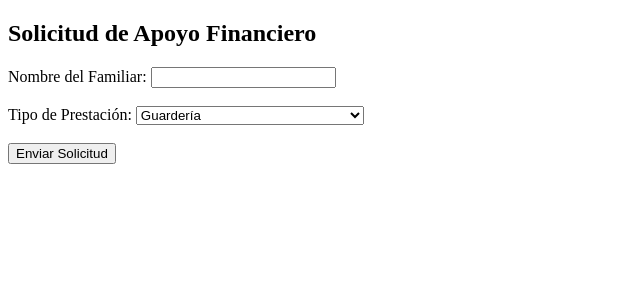
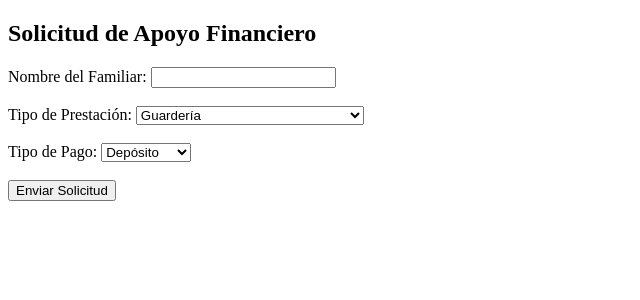
Before and after one commit to lugalnt/Proyecto_RH, a PHP site: page /SOLICITUDprestacionesfinancieras.php in a window 1280 px wide. Shown: the top 300 px of the page, without its empty margins (0-640 px from the left). Run offline with PHP 8.4, Linux system fonts and the light colour scheme.

Commit message:
Update SOLICITUDprestacionesfinancieras.php

```diff
--- a/SOLICITUDprestacionesfinancieras.php
+++ b/SOLICITUDprestacionesfinancieras.php
@@ -18,6 +18,13 @@
             <option value="Exencion de pago de inscripciones">Exención de pago de inscripciones</option>
         </select><br><br>
 
+        <label for="tipo_pago">Tipo de Pago:</label>
+        <select id="tipo_pago" name="tipo_pago">
+            <option value="Deposito">Depósito</option>
+            <option value="Reembolso">Reembolso</option>
+        </select><br><br>
+
+
         <button type="submit">Enviar Solicitud</button>
     </form>
 </body>
@@ -30,12 +37,12 @@ session_start();
 
 if ($_SERVER["REQUEST_METHOD"]=="POST")
 {
-
+    $tipo_pago = $_POST['tipo_pago'];
     $nombre_familiar = "%".$_POST['nombre_familiar']."%";
     $tipo = $_POST['tipo'];
 
-   $queryChecarPF = $conn->prepare("SELECT * FROM familiar_empleado f INNER JOIN empleado_familiar e ON f.Id_Familiar = e.Id_Familiar WHERE f.Nombre_Familiar like ? AND e.Id_Empleado = ?");
-    $queryChecarPF->bind_param("si", $nombre_familiar, $_SESSION['Id_Empleado']);
+   $queryChecarPF = $conn->prepare("SELECT * FROM familiar_empleado f INNER JOIN empleado_familiar e ON f.Id_Familiar = e.Id_Familiar WHERE f.Nombre_Familiar like ? AND e.Numero_Empleado = ?");
+    $queryChecarPF->bind_param("si", $nombre_familiar, $_SESSION['Numero_Empleado']);
     $queryChecarPF->execute();
     $result = $queryChecarPF->get_result();
     $row = $result->fetch_assoc();
@@ -43,8 +50,39 @@ if ($_SERVER["REQUEST_METHOD"]=="POST")
 
     if ($row)
     {
-        $queryInsertPF = $conn->prepare("INSERT INTO prestaciones_financieras (Id_Familiar, Tipo_Prestacion) VALUES (?, ?)");
-        $queryInsertPF->bind_param("is", $row['Id_Familiar'], $tipo);
+        $tipo = "Financiera";
+        $queryInsertP = $conn->prepare("INSERT INTO prestacion (Tipo) VALUES (?)");
+        $queryInsertP->bind_param("s", $tipo);
+        $queryInsertP->execute();
+        $id_prestacion = $conn->insert_id;
+        $queryInsertP->close();
+
+        $queryInsertPE = $conn->prepare("INSERT INTO empleado_prestacion (Numero_Empleado, Id_Prestacion, Tipo) VALUES (?, ?, ?)");
+        $queryInsertPE->bind_param("iis", $_SESSION['Numero_Empleado'], $id_prestacion, $tipo);
+        $queryInsertPE->execute();
+        $queryInsertPE->close();
+
+        $queryInsertPEE = $conn->prepare("INSERT INTO familiar_prestacion (Id_Familiar,Id_Prestacion,Tipo) VALUES (?, ?, ?)");
+        $queryInsertPEE->bind_param("iis", $row['Id_Familiar'], $id_prestacion, $tipo);
+        $queryInsertPEE->execute();
+        $queryInsertPEE->close();
+
+
+        if ($tipo_pago == "Deposito")
+        {
+            $deposito = 1;
+            $reembolso = 0;
+        }
+        else
+        {
+            $deposito = 0;
+            $reembolso = 1;
+        }
+
+
+
+        $queryInsertPF = $conn->prepare("INSERT INTO prestacion_apoyofinanciero (Id_Prestacion,Numero_Empleado,Id_Familiar,Tipo,Deposito,Reembolso) VALUES (?,?,?,?,?,?)");
+        $queryInsertPF->bind_param("iiis", $id_prestacion, $_SESSION['Numero_Empleado'], $row['Id_Familiar'], $tipo, $deposito, $reembolso);
         $queryInsertPF->execute();
         $queryInsertPF->close();
         echo "Solicitud enviada correctamente";
```
